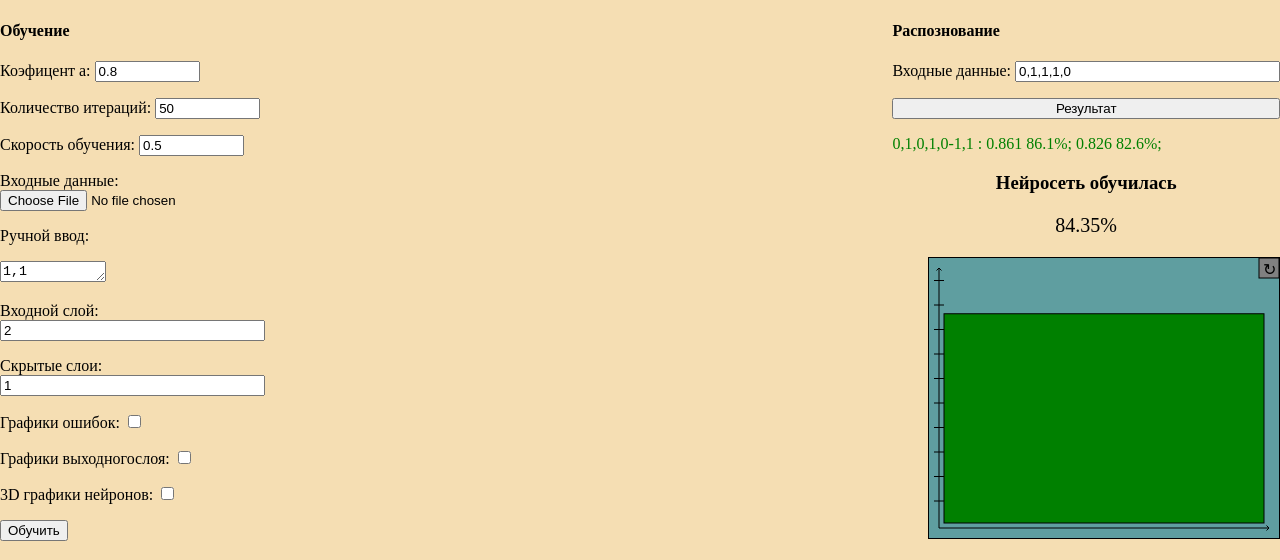
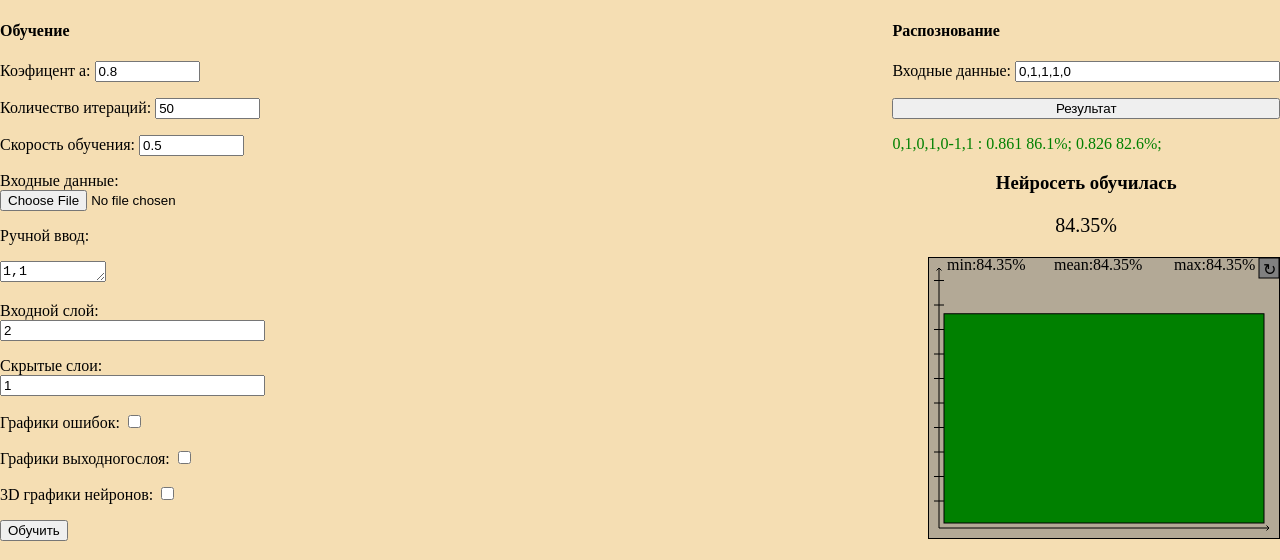
Before and after one commit to ARLIKIN/Multilayer-perceptron, a plain HTML site: page index.html in a window 1280 px wide. Both pictures are taken after a click on the button "Обучить". Shown: the part 127-687 px from the top of the page. Drawn offline with Linux system fonts and the light colour scheme.

Commit message:
Релиз графика результатов

```diff
--- a/css/main.css
+++ b/css/main.css
@@ -59,7 +59,7 @@ body
 #SVG_Proc
 {
     border: 1px solid black;
-    background-color: cadetblue;
+    background-color: rgb(179, 169, 150);
 }
 
 #button2
--- a/general.js
+++ b/general.js
@@ -42,6 +42,7 @@
     var WItALL;
     var YItAll;
     var ProcentMas = [];
+    var colorM = [];
 
 
 function showFile(input)
@@ -1150,9 +1151,9 @@ var RectS = function(x,y,width,height,color)
     return '<rect class="rectS"  x="'+x+'" y="'+y+'" width="'+width+'" height="'+height+'" fill="'+color+'" stroke="black"/>'
 }
 
-var TextReset = function(text,x,y,clas)
+var TextS = function(text,x,y,clas)
 {
-    return '<text onclick="RestS()" x="'+x+'" y="'+y+'" class="'+clas+'">'+text+'</text>'
+    return '<text  x="'+x+'" y="'+y+'" class="'+clas+'">'+text+'</text>'
 }
 
 var RestS = function()
@@ -1160,6 +1161,17 @@ var RestS = function()
     ProcentMas= [0];
     counter = 0;
     Graf_Procent(ProcentMas);
+    colorM = [];
+}
+
+var maxMas = function(array)
+{
+    return Math.max.apply(Math,array)
+}
+
+var minMas = function(array)
+{
+    return Math.min.apply(Math,array)
 }
 
 var Graf_Procent = function(allproc)
@@ -1173,8 +1185,14 @@ var Graf_Procent = function(allproc)
     Holst.innerHTML += LineS(10,10,7.5,12.5,'black')
     Holst.innerHTML += LineS(340,270,337.5,267.5,'black');
     Holst.innerHTML += LineS(340,270,337.5,272.5,'black');
+    //Кнопка RESET
     Holst.innerHTML += '<rect class="rectReset" onclick="RestS()"  x="'+330+'" y="'+0+'" width="'+20+'" height="'+20+'" fill="grey" stroke="black"/>';
     Holst.innerHTML +='<text onclick="RestS()" x="'+334+'" y="'+17+'" class="Raspoznovanie_Reset">'+'&#8635'+'</text>'
+    var min = minMas(allproc).toFixed(2);
+    var max = maxMas(allproc).toFixed(2);
+    var mean = 0;;
+    Holst.innerHTML += TextS('min:'+min+'%',18,12,'Raspoz_But');
+    Holst.innerHTML += TextS('max:'+max+'%',245,12,'Raspoz_But');
     //Риски на оси Y
     for(var i = 243; i >= 10; i-=24.5 )
     {
@@ -1185,10 +1203,13 @@ var Graf_Procent = function(allproc)
     var shagY;
     for(var i = 0; i < allproc.length; i++)
     {
+        mean += allproc[i];
         shagY = 283.5-((allproc[i]/100)*270);
-        if(i == 0){Holst.innerHTML += RectS(15,shagY,shagX,270 -shagY-5,'green'); continue}
-        Holst.innerHTML += RectS(i*shagX+15,shagY,shagX,270-shagY-5,'green');
-    }
+        if(i == 0){Holst.innerHTML += RectS(15,shagY,shagX,270 -shagY-5,colorM[i]); continue}
+        Holst.innerHTML += RectS(i*shagX+15,shagY,shagX,270-shagY-5,colorM[i]);
+    }
+    mean= (mean/allproc.length).toFixed(2);
+    Holst.innerHTML += TextS('mean:'+mean+'%',125,12,'Raspoz_But');
 
 
 
@@ -1260,9 +1281,11 @@ var Rezult_X = function()
     if(flag)
     {
     Byid('AllProcent').innerHTML = '<h3>Нейросеть обучилась</h3> <p id="ALLProcent_p">'+allproc.toFixed(2)+'%</p>';
+    colorM[counter] = 'green'
     }else
     {
     Byid('AllProcent').innerHTML = '<h3>Нейросеть не обучилась</h3> <p id="ALLProcent_p">'+allproc.toFixed(2)+'%</p>';
+    colorM[counter] = 'red'
     }
     Graf_Procent(ProcentMas);
 
```
